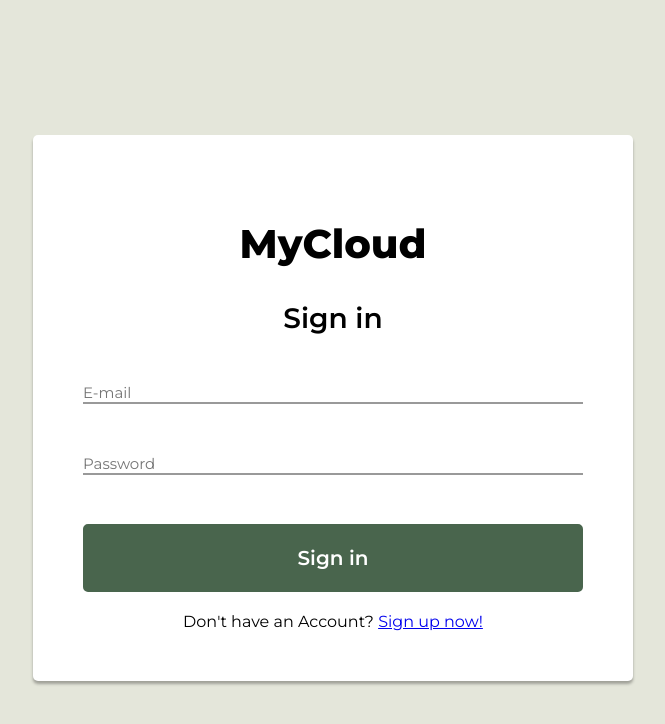
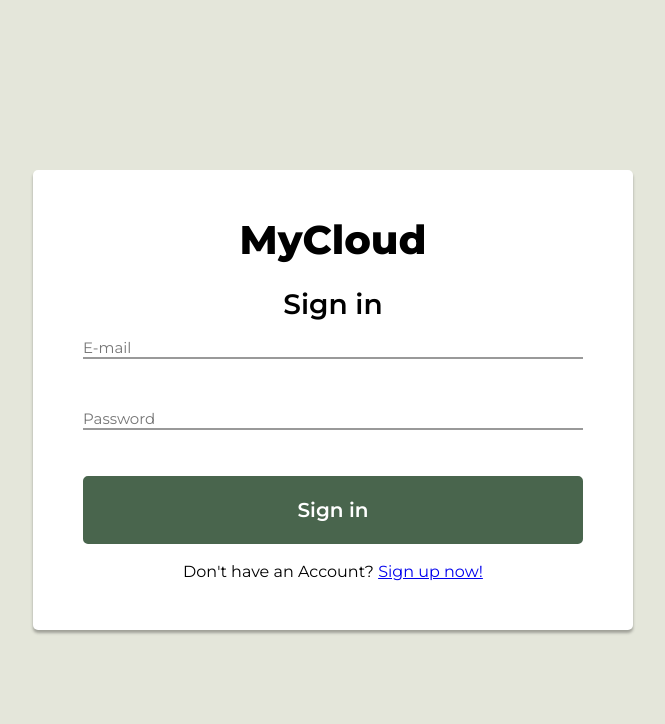
Before and after one commit to sharkoo0/WebTEX, a plain HTML site: page login.html in a window 1280 px wide. Shown: the whole page, without its empty margins (307-972 px from the left). Drawn offline with Linux system fonts and the light colour scheme.

Commit message:
Changes in main.css

```diff
--- a/css/main.css
+++ b/css/main.css
@@ -1,4 +1,5 @@
 @import url('https://fonts.googleapis.com/css2?family=Montserrat:ital,wght@0,100;0,200;0,300;0,400;0,500;0,600;0,700;0,800;0,900;1,100;1,200;1,300;1,400;1,500;1,600;1,700;1,800;1,900&display=swap');
+@import "reset-css.css";
 
 body {
 	font-family: 'Montserrat', sans-serif;
@@ -33,6 +34,7 @@ body {
 .sign-text {
 	font-size:28px;
 	font-weight: 600;
+	margin-top: 30px;
 }
 
 .form-btn {
```
